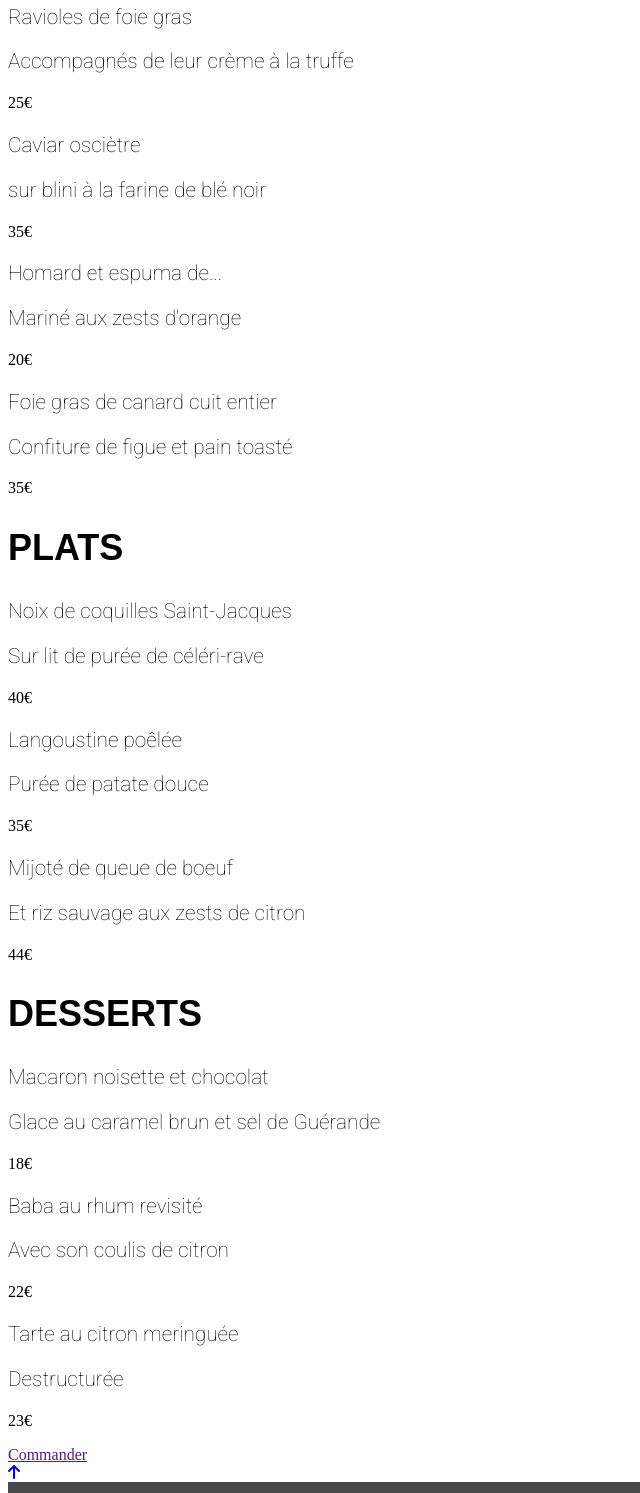
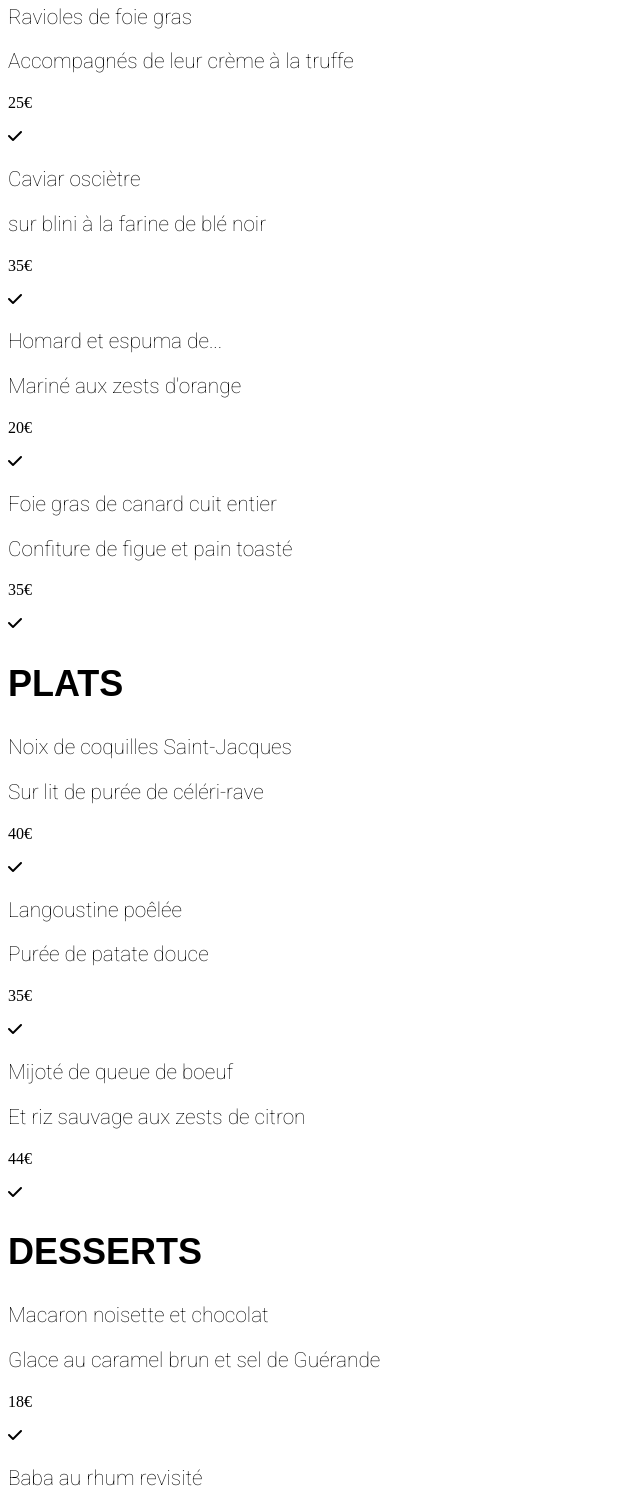
Before and after one commit to ValerianFillonneau/OCP3, a website: page restaurant2.html in a window 1280 px wide. Shown: the part 580-2073 px from the top of the page, without its empty margins (0-640 px from the left). Drawn offline with Linux system fonts and the light colour scheme; a web font is replaced by a local one.

```diff
--- a/restaurant2.html
+++ b/restaurant2.html
@@ -35,7 +35,7 @@
 
         <div class="menu__entrée">
             <h2>ENTRÉES</h2>
-            <div class="menu__entrée__choix1">
+            <div class="menu__entrée__choix1 card">
                 <div class="legende">
                     <p class="legende__gras">Ravioles de foie gras</p>
                     <p>Accompagnés de leur crème à la truffe</p>
@@ -43,8 +43,13 @@
                 <div class="prix">
                     <p>25€</p>
                 </div>
+                <div class="valid">
+                    <div class="icon-check">
+                        <i class="fas fa-check"></i>
+                    </div>
+                </div>
             </div>
-            <div class="menu__entrée__choix2">
+            <div class="menu__entrée__choix2 card">
                 <div class="legende">
                     <p class="legende__gras">Caviar osciètre</p>
                     <p>sur blini à la farine de blé noir</p>
@@ -52,8 +57,13 @@
                 <div class="prix">
                     <p>35€</p>
                 </div>
+                <div class="valid">
+                    <div class="icon-check">
+                        <i class="fas fa-check"></i>
+                    </div>
+                </div>
             </div>
-            <div class="menu__entrée__choix3">
+            <div class="menu__entrée__choix3 card">
                 <div class="legende">
                     <p class="legende__gras">Homard et espuma de...</p>
                     <p>Mariné aux zests d'orange</p>
@@ -61,8 +71,13 @@
                 <div class="prix">
                     <p>20€</p>
                 </div>
+                <div class="valid">
+                    <div class="icon-check">
+                        <i class="fas fa-check"></i>
+                    </div>
+                </div>
             </div>
-            <div class="menu__entrée__choix4">
+            <div class="menu__entrée__choix4 card">
                 <div class="legende">
                     <p class="legende__gras">Foie gras de canard cuit entier</p>
                     <p>Confiture de figue et pain toasté</p>
@@ -70,12 +85,17 @@
                 <div class="prix">
                     <p>35€</p>
                 </div>
+                <div class="valid">
+                    <div class="icon-check">
+                        <i class="fas fa-check"></i>
+                    </div>
+                </div>
             </div>
         </div>
 
         <div class="menu__plat">
             <h2>PLATS</h2>
-            <div class="menu__plat__choix1">
+            <div class="menu__plat__choix1 card">
                 <div class="legende">
                     <p class="legende__gras">Noix de coquilles Saint-Jacques</p>
                     <p>Sur lit de purée de céléri-rave</p>
@@ -83,8 +103,13 @@
                 <div class="prix">
                     <p>40€</p>
                 </div>
+                <div class="valid">
+                    <div class="icon-check">
+                        <i class="fas fa-check"></i>
+                    </div>
+                </div>
             </div>
-            <div class="menu__plat__choix2">
+            <div class="menu__plat__choix2 card">
                 <div class="legende">
                     <p class="legende__gras">Langoustine poêlée</p>
                     <p>Purée de patate douce</p>
@@ -92,8 +117,13 @@
                 <div class="prix">
                     <p>35€</p>
                 </div>
+                <div class="valid">
+                    <div class="icon-check">
+                        <i class="fas fa-check"></i>
+                    </div>
+                </div>
             </div>
-            <div class="menu__plat__choix3">
+            <div class="menu__plat__choix3 card">
                 <div class="legende">
                     <p class="legende__gras">Mijoté de queue de boeuf</p>
                     <p>Et riz sauvage aux zests de citron</p>
@@ -101,12 +131,17 @@
                 <div class="prix">
                     <p>44€</p>
                 </div>
+                <div class="valid">
+                    <div class="icon-check">
+                        <i class="fas fa-check"></i>
+                    </div>
+                </div>
             </div>
         </div>
 
         <div class="menu__dessert">
             <h2>DESSERTS</h2>
-            <div class="menu__dessert__choix1">
+            <div class="menu__dessert__choix1 card">
                 <div class="legende">
                     <p class="legende__gras">Macaron noisette et chocolat</p>
                     <p>Glace au caramel brun et sel de Guérande</p>
@@ -114,8 +149,13 @@
                 <div class="prix">
                     <p>18€</p>
                 </div>
+                <div class="valid">
+                    <div class="icon-check">
+                        <i class="fas fa-check"></i>
+                    </div>
+                </div>
             </div>
-            <div class="menu__dessert__choix2">
+            <div class="menu__dessert__choix2 card">
                 <div class="legende">
                     <p class="legende__gras">Baba au rhum revisité</p>
                     <p>Avec son coulis de citron</p>
@@ -123,14 +163,24 @@
                 <div class="prix">
                     <p>22€</p>
                 </div>
+                <div class="valid">
+                    <div class="icon-check">
+                        <i class="fas fa-check"></i>
+                    </div>
+                </div>
             </div>
-            <div class="menu__dessert__choix3">
+            <div class="menu__dessert__choix3 card">
                 <div class="legende">
                     <p class="legende__gras">Tarte au citron meringuée</p>
                     <p>Destructurée</p>
                 </div>
                 <div class="prix">
                     <p>23€</p>
+                </div>
+                <div class="valid">
+                    <div class="icon-check">
+                        <i class="fas fa-check"></i>
+                    </div>
                 </div>
             </div>
         </div>
```
Also changed, not shown: restaurant3.html (+54 -9 lines), restaurant4.html (+9 -9 lines).
